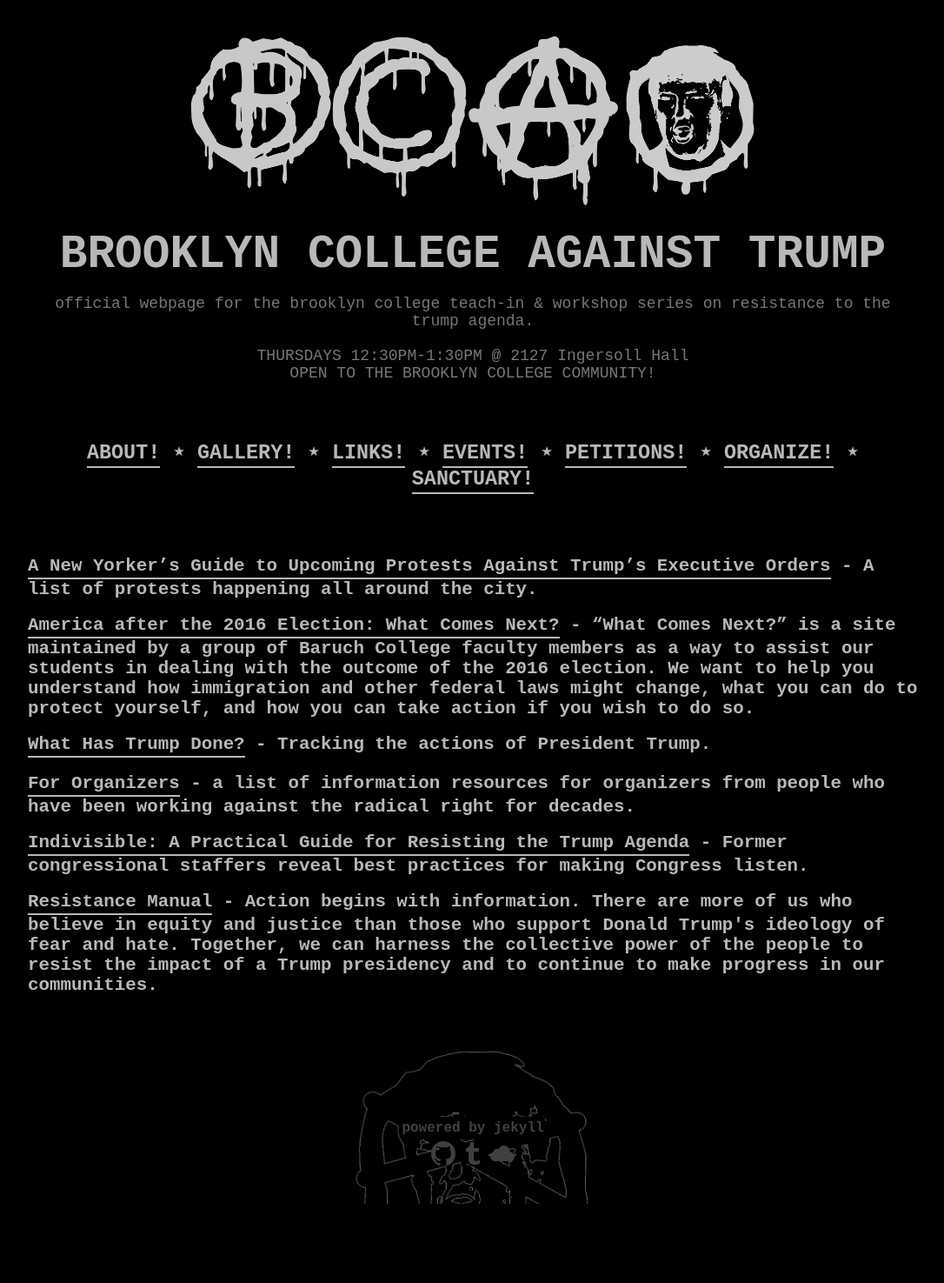
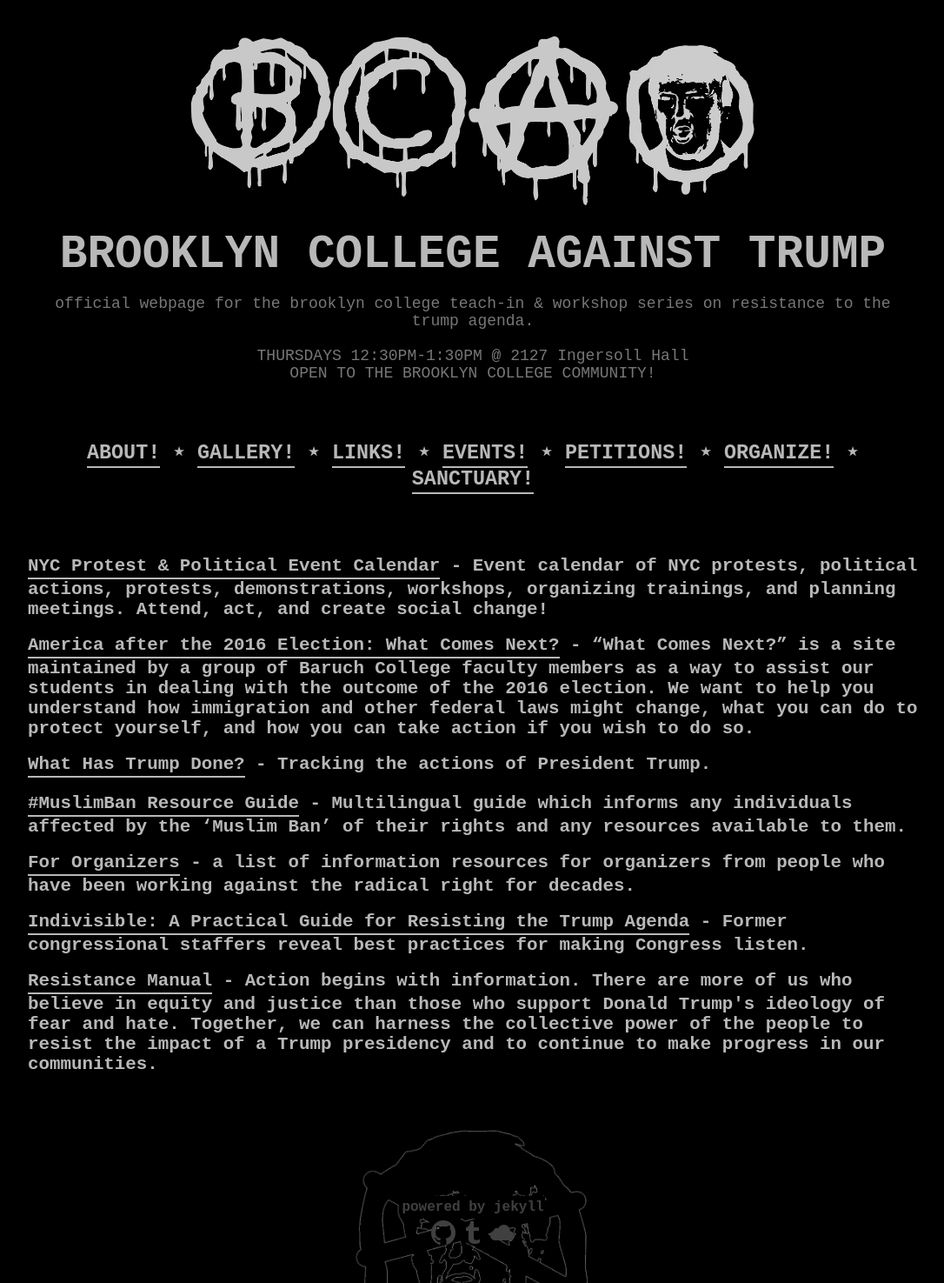
Before and after one commit to bcagainsttrump/bcagainsttrump.github.io, a Jekyll site: the page built from links.html, in a window 1280 px wide. Shown: the whole page at 87% size, without its empty margins (96-1182 px from the left). Built offline with Jekyll 4.4.1, drawn with Linux system fonts in a browser that asks for light colours; a script that is not in the unit is left out; before the commit the page ends 1384 px from its top, so only the background shows below that.

Commit message:
added files

```diff
--- a/links.html
+++ b/links.html
@@ -4,11 +4,13 @@
 permalink: /links/
 ---
 
-<h2 id="home"><a href="http://observer.com/2017/01/a-new-yorkers-guide-to-upcoming-protests-against-trumps-executive-orders/">A New Yorker’s Guide to Upcoming Protests Against Trump’s Executive Orders</a> - A list of protests happening all around the city.</h2><br><br>
+<h2 id="home"><a href="http://takeactionnyc.com/nyc-protest-event-calendar/">NYC Protest & Political Event Calendar</a> - Event calendar of NYC protests, political actions, protests, demonstrations, workshops, organizing trainings, and planning meetings. Attend, act, and create social change!</h2><br><br>
 
 <h2 id="home"><a href="http://blogs.baruch.cuny.edu/whatcomesnext/">America after the 2016 Election: What Comes Next?</a> - “What Comes Next?” is a site maintained by a group of Baruch College faculty members as a way to assist our students in dealing with the outcome of the 2016 election. We want to help you understand how immigration and other federal laws might change, what you can do to protect yourself, and how you can take action if you wish to do so.</h2><br><br>
 
 <h2 id="home"><a href="https://www.whathastrumpdone.org/">What Has Trump Done?</a> - Tracking the actions of President Trump.</h2><br><br>
+
+<h2 id="home"><a href="https://ajammc.com/2017/01/30/muslimban-resource-guide/">#MuslimBan Resource Guide</a> - Multilingual guide which informs any individuals affected by the ‘Muslim Ban’ of their rights and any resources available to them.</h2><br><br>
 
 <h2 id="home"><a href="http://www.politicalresearch.org/for-organizers/">For Organizers</a> - a list of information resources for organizers from people who have been working against the radical right for decades.</h2><br><br>
 
--- a/sanctuary.html
+++ b/sanctuary.html
@@ -20,3 +20,5 @@
         <p id="home">Read more about the pros/cons of sanctuaries from <a href="/12-8/">Professor Law's lecture.</a>
       </tr>
           </table>
+
+<object data="/assets/sanctuary/CUNY Sanctuary Campus Notes Jan 30.pdf" type="application/pdf" width="100%" height="500px"></object>
```
Also changed, not shown: 5 other files.
